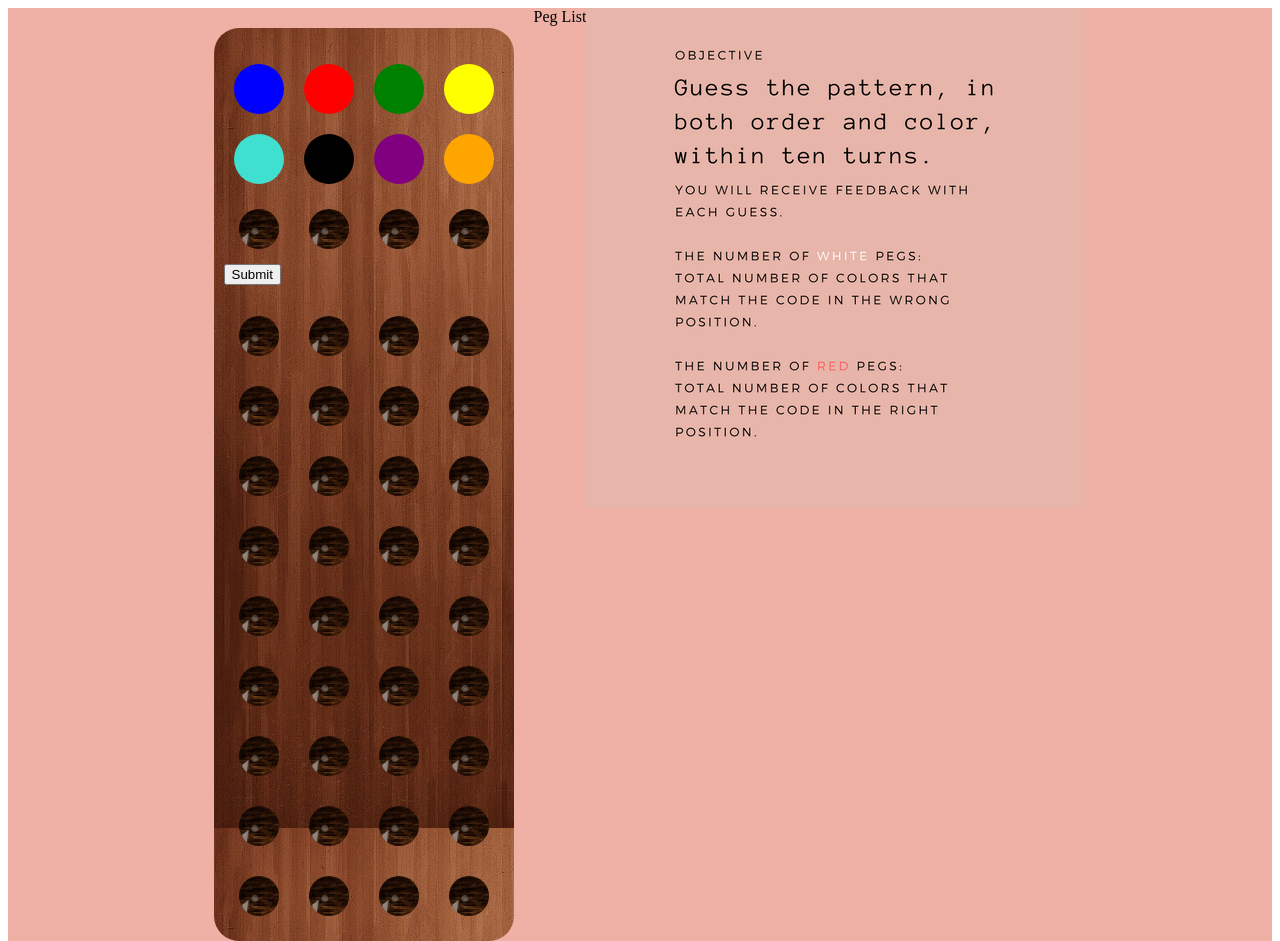
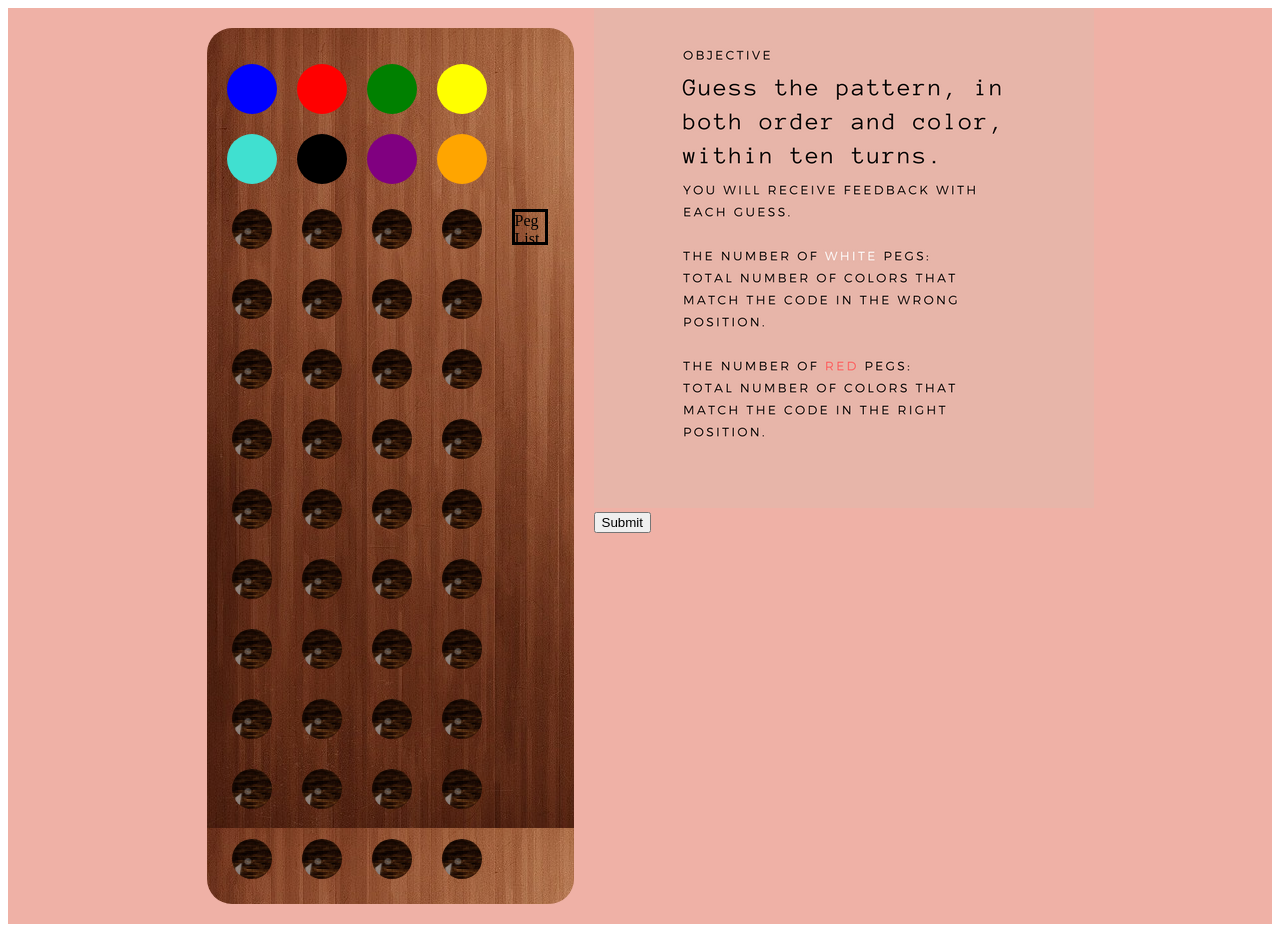
Before and after one commit to jfulghum/Vanilla-Mastermind, a plain HTML site: page index.html in a window 1280 px wide. Shown: the top 941 px of the page. Drawn offline with Linux system fonts and the light colour scheme.

Commit message:
Display Peg List

```diff
--- a/index.html
+++ b/index.html
@@ -19,10 +19,12 @@
           <li> <canvas class="" id="canv2" width = "50" height = "50" ></canvas></li>
           <li> <canvas class="" id="canv3" width = "50" height = "50" ></canvas></li>
           <li> <canvas class="" id="canv4" width = "50" height = "50" ></canvas></li>
+          <li class='invis_peg_list' ></li>
           <li> <canvas class="" id="canv5" width = "50" height = "50" ></canvas></li>
           <li> <canvas class="" id="canv6" width = "50" height = "50" ></canvas></li>
           <li> <canvas class="" id="canv7" width = "50" height = "50" ></canvas></li>
           <li> <canvas class="" id="canv8" width = "50" height = "50" ></canvas></li>
+          <li class='invis_peg_list' ></li>
         </ul>
       </div>
       <div id="past-guesses"></div>
@@ -32,16 +34,20 @@
           <li class="empty pos_1"></li>
           <li class="empty pos_2"></li>
           <li class="empty pos_3"></li>
+          <li class="peg_list">Peg List</li>
         </ul>
-        <button id="submitButton" >Submit</button>
         <div id="empties-placeholder"></div>
       </div>
     </div>
-    <div id="peg_list">Peg List</div>
+
 
     <div id="directions">
       <img src="Mastermind_directions.png"></img>
+      <div id="submitButton" >
+      <button>Submit</button>
     </div>
+    </div>
+
   </div>
   <script src="script.js"></script>
   <link rel="stylesheet" href="style.css">
--- a/script.js
+++ b/script.js
@@ -68,14 +68,10 @@ function renderWrongGuesses() {
   }
 }
 
-function renderFeedback(){
-  var pegs = document.querySelector("#peg-list");
-}
-
 function render() {
   renderWrongGuesses();
   renderEmpties();
-  renderFeedback();
+
 }
 
 function changeCursor(el){
@@ -115,7 +111,7 @@ var myBtn = document.getElementById("submitButton");
 myBtn.addEventListener('click', function (event){
     if (correctSubmit()){
     firstRow = document.getElementById("first-row").children;
-    for (var i = 0; i < firstRow.length; i++){
+    for (var i = 0; i < firstRow.length - 1; i++){
       // hex = firstRow[i].style.backgroundColor;
       firstRow[i].style.backgroundColor = "";
       firstRow[i].style.backgroundImage = "url('wood_background2.jpg')";
@@ -184,11 +180,17 @@ function codeCheck(){
   }
   near_count = Math.abs(near_count - exact_count);
 
-  // return [exact_count, near_count];
-  renderPegs(exact_count, near_count)
-  console.log(exact_count, near_count)
+  checkWinner(exact_count, near_count)
+}
+
+function checkWinner(exact_count, near_count){
+  if (exact_count == 4){
+    alert("You WON!")
+  } else {
+    renderPegs(exact_count, near_count)
+  }
 }
 
 function renderPegs(exact_count, near_count){
-
+  var pegs = document.querySelector("#peg-list");
 }
--- a/style.css
+++ b/style.css
@@ -10,7 +10,7 @@
 }
 
 #game-box{
-  max-width: 280px;
+  width: 347px;
   background-image: url('wood-72380_1280.jpg');
   border-radius: 25px;
   margin: 20px;
@@ -46,11 +46,19 @@ canvas {
   background-image: url('wood_background2.jpg');
 }
 
-.peg-list{
-  border-radius: 0%;
-  width: 40px;
-  height: 40px;
-  background-color: blue);
+.peg_list{
+  border: solid;
+  width: 30px;
+  height: 30px;
+  float: left;
+  margin: 15px 15px 15px 15px;
+}
+
+.invis_peg_list{
+  width: 30px;
+  height: 30px;
+  float: left;
+  margin: 15px 15px 15px 15px;
 }
 
 .submitButton{
```
